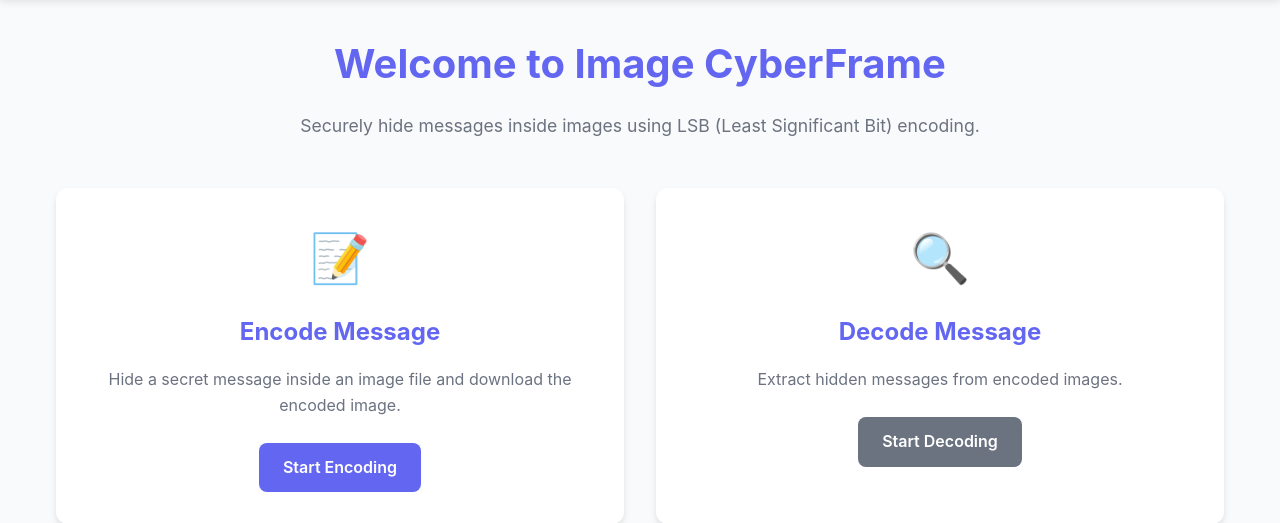
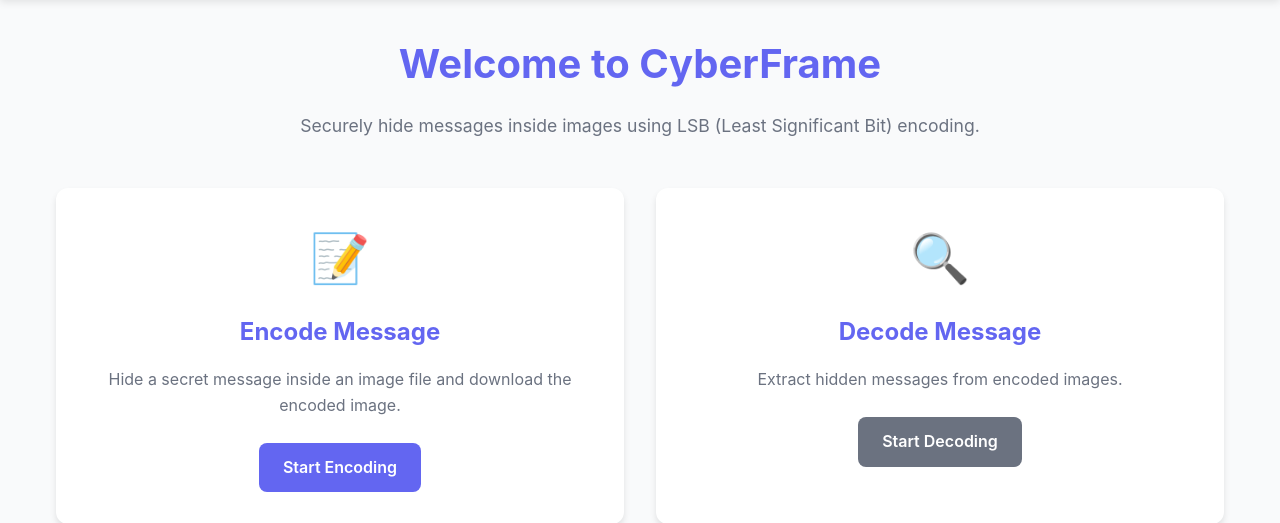
Before and after one commit to ta-gthb/Steganography, a Flask app: page / in a window 1280 px wide. Shown: the part 110-633 px from the top of the page. Run offline with Flask 3, Linux system fonts and the light colour scheme.

Commit message:
Update index.html

```diff
--- a/templates/index.html
+++ b/templates/index.html
@@ -16,7 +16,7 @@
 
     <div class="container">
         <div class="welcome-section">
-            <h2>Welcome to Image CyberFrame</h2>
+            <h2>Welcome to CyberFrame</h2>
             <p>Securely hide messages inside images using LSB (Least Significant Bit) encoding.</p>
         </div>
 
```
